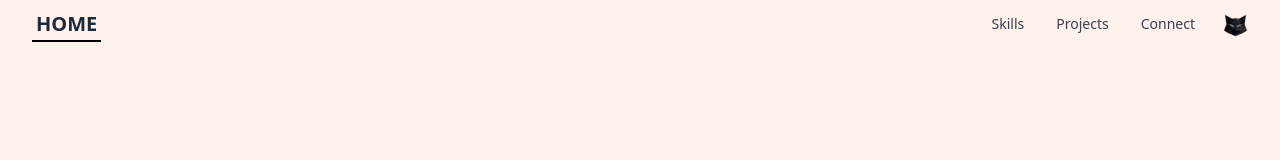
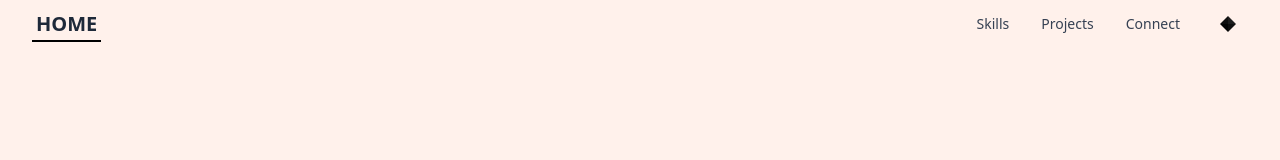
Before and after one commit to dotbillu/portfolio, a Next.js app: page / in a window 1280 px wide. Shown: the top 160 px of the page. Built offline with nearby package versions, Linux system fonts and the light colour scheme.

Commit message:
3d logo code

```diff
--- a/package.json
+++ b/package.json
@@ -9,6 +9,8 @@
     "lint": "eslint"
   },
   "dependencies": {
+    "@react-three/drei": "^10.7.7",
+    "@react-three/fiber": "^9.5.0",
     "@vercel/analytics": "^1.6.1",
     "framer-motion": "^12.26.2",
     "jotai": "^2.16.2",
@@ -19,7 +21,8 @@
     "react": "19.2.3",
     "react-dom": "19.2.3",
     "react-icons": "^5.5.0",
-    "resend": "^6.7.0"
+    "resend": "^6.7.0",
+    "three": "^0.182.0"
   },
   "devDependencies": {
     "@next/eslint-plugin-next": "^16.1.3",
--- a/src/components/Navbar.tsx
+++ b/src/components/Navbar.tsx
@@ -2,15 +2,17 @@
 import React, { useState, useEffect } from "react";
 import { motion } from "framer-motion";
 import { useAtom } from "jotai";
-import { Sun } from "lucide-react";
 import { useActiveSection } from "../hooks/useActiveSection";
 import { chatbotOpenAtom, chatbotMessageAtom } from "../atoms/chatbotAtom";
-import Image from "next/image";
+
+// Import our new 3D component (adjust path if you placed it elsewhere)
+import ThreeDLogo from "./ThreeDLogo";
 
 export function Navbar() {
   const activeSection = useActiveSection();
   const [, setChatbotOpen] = useAtom(chatbotOpenAtom);
   const [, setChatbotMessage] = useAtom(chatbotMessageAtom);
+
   const navItems = [
     { name: "HOME", href: "#home", id: "home" },
     { name: "Skills", href: "#skills", id: "skills" },
@@ -18,7 +20,7 @@ export function Navbar() {
     { name: "Connect", href: "#connect", id: "connect" },
   ];
 
-  const handleSunClick = () => {
+  const handleLogoClick = () => {
     const funMessages = [
       "C'mon, the color palette is already nice! 😊",
       "Why change perfection? The current colors are beautiful! ✨",
@@ -42,7 +44,6 @@ export function Navbar() {
     if (targetId === "home") {
       window.scrollTo({ top: 0, behavior: "smooth" });
     } else if (targetId === "connect") {
-      // Scroll to the very bottom of the page
       window.scrollTo({
         top: document.documentElement.scrollHeight,
         behavior: "smooth",
@@ -101,19 +102,10 @@ export function Navbar() {
                 isActive={activeSection === item.id}
               />
             ))}
-            <motion.button
-              whileHover={{ scale: 10.05 ,y:100}}
-              whileTap={{ scale: 0.95 }}
-              aria-label="Sun icon"
-            >
-              <Image
-                src="/logo.png"
-                height={25}
-                width={25}
-                alt="logo"
-                className="mt-0.5 pointer-events-none"
-              />
-            </motion.button>
+
+            {/* --- NEW TRUE 3D LOGO --- */}
+            <ThreeDLogo onClick={handleLogoClick} />
+
           </div>
         </div>
       </motion.div>
--- /dev/null
+++ b/src/components/ThreeDLogo.tsx
@@ -0,0 +1,57 @@
+"use client";
+import React, { useRef } from "react";
+import { Canvas, useFrame } from "@react-three/fiber";
+import * as THREE from "three";
+// Import useGLTF when you have your actual 3D model:
+// import { useGLTF } from "@react-three/drei";
+
+function InteractiveModel() {
+  const modelRef = useRef<THREE.Group>(null);
+
+  // 🛑 WHEN YOU GET YOUR 3D LOGO (.glb file):
+  // 1. Put 'logo.glb' in your public folder.
+  // 2. Uncomment this line:
+  // const { scene } = useGLTF('/logo.glb');
+
+  useFrame((state) => {
+    if (!modelRef.current) return;
+
+    // state.pointer tracks the mouse globally across the screen from -1 to 1
+    const targetX = state.pointer.x * 0.8;
+    const targetY = state.pointer.y * 0.8;
+
+    // Smoothly interpolate current rotation towards the mouse target
+    modelRef.current.rotation.y = THREE.MathUtils.lerp(modelRef.current.rotation.y, targetX, 0.1);
+    modelRef.current.rotation.x = THREE.MathUtils.lerp(modelRef.current.rotation.x, -targetY, 0.1);
+  });
+
+  return (
+    <group ref={modelRef}>
+      {/* 🛑 REPLACE THIS ENTIRE <mesh> BLOCK WITH YOUR MODEL LATER: */}
+      {/* <primitive object={scene} scale={1.5} /> */}
+
+      {/* --- TEMPORARY 3D SHAPE: A dark cone representing the "nose" --- */}
+      <mesh rotation={[Math.PI / 2, 0, 0]}>
+        <coneGeometry args={[1, 2, 4]} />
+        <meshStandardMaterial color="#222222" flatShading />
+      </mesh>
+    </group>
+  );
+}
+
+export default function ThreeDLogo({ onClick }: { onClick: () => void }) {
+  return (
+    <div
+      onClick={onClick}
+      className="relative z-50 cursor-pointer transition-transform hover:scale-110 active:scale-95"
+      style={{ width: "40px", height: "40px" }}
+      aria-label="Interactive 3D Logo"
+    >
+      <Canvas camera={{ position: [0, 0, 5], fov: 45 }}>
+        <ambientLight intensity={1.5} />
+        <directionalLight position={[5, 5, 5]} intensity={2} />
+        <InteractiveModel />
+      </Canvas>
+    </div>
+  );
+}
```
Also changed, not shown: 1 other file (tests, documents, lock files or other folders).
